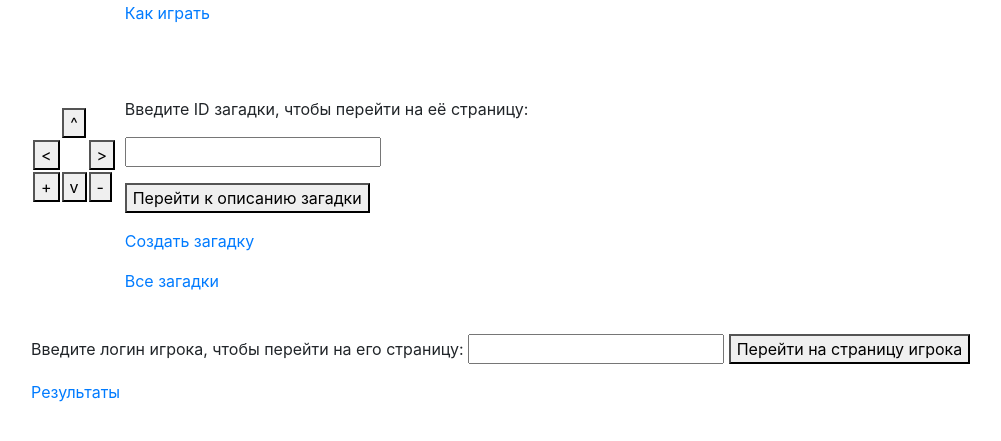
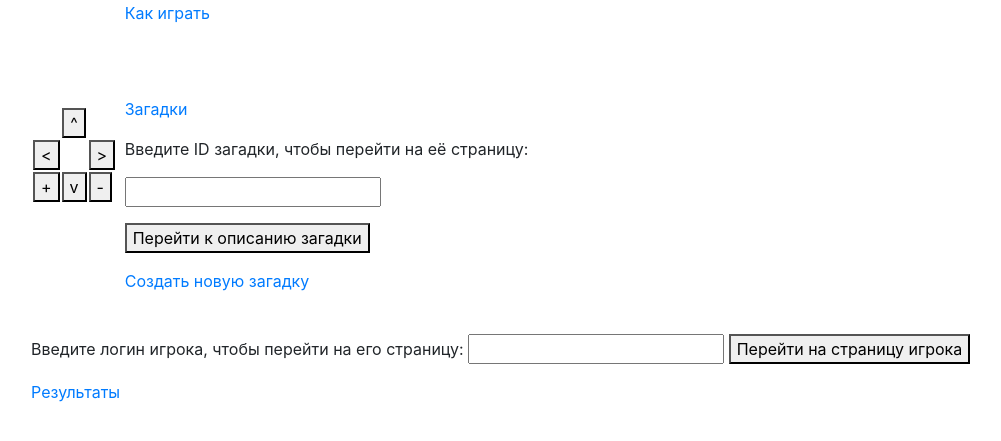
Before and after one commit to Orisphera/stalker, a Flask app: page / in a window 1280 px wide. Shown: the part 56-497 px from the top of the page, without its empty margins (54-1055 px from the left). Run offline with Flask 2, Linux system fonts and the light colour scheme; a user stored in the database is signed in; tables that the repository leaves empty hold one stand-in row (values such as "Sample post"); some libraries are stand-ins or nearby versions.

Commit message:
- Moved the link to all riddles up and changed labels - Fixed no len in jinja2

```diff
--- a/main.py
+++ b/main.py
@@ -288,7 +288,7 @@ def all_riddles():
     riddles = sorted(session.query(Riddle).all(),
                      key=lambda riddle: len(riddle.founds),
                      reverse=True)
-    return render_template('/all_riddles.html', title="Список загадок", riddles=riddles)
+    return render_template('/all_riddles.html', title="Список загадок", riddles=riddles, len=len)
 
 
 @app.route('/')
--- a/templates/index.html
+++ b/templates/index.html
@@ -47,6 +47,9 @@
                 <a href="/help"> Как играть </a>
                 <br><br><br><br>
                 <p>
+                    <a href="/all-riddles"> Загадки </a>
+                </p>
+                <p>
                     Введите ID загадки, чтобы перейти на её страницу:
                 </p>
                 <p>
@@ -57,12 +60,9 @@
                 </p>
                 {% if current_user.is_authenticated %}
                     <p>
-                        <a href="/new_riddle"> Создать загадку </a>
+                        <a href="/new_riddle"> Создать новую загадку </a>
                     </p>
                 {% endif %}
-                <p>
-                    <a href="/all-riddles"> Все загадки </a>
-                </p>
             </td>
         </tr>
     </table>
```
